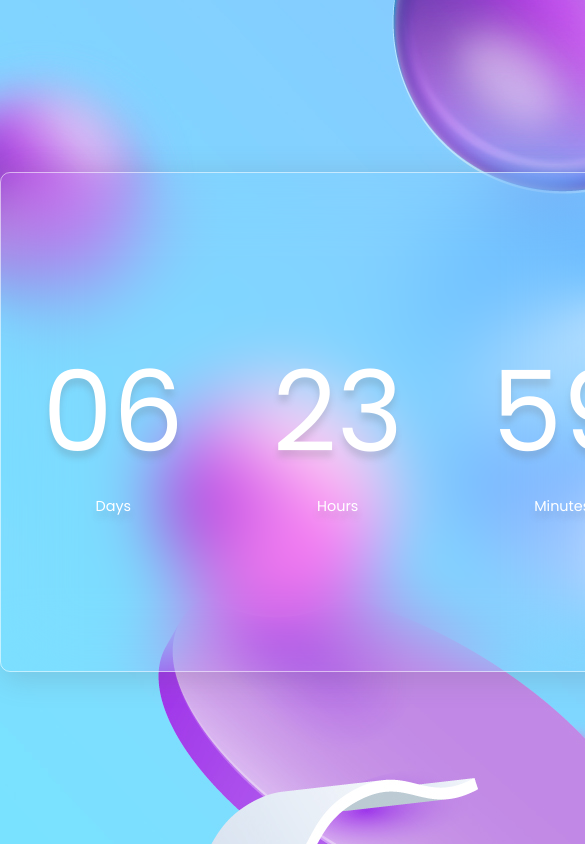
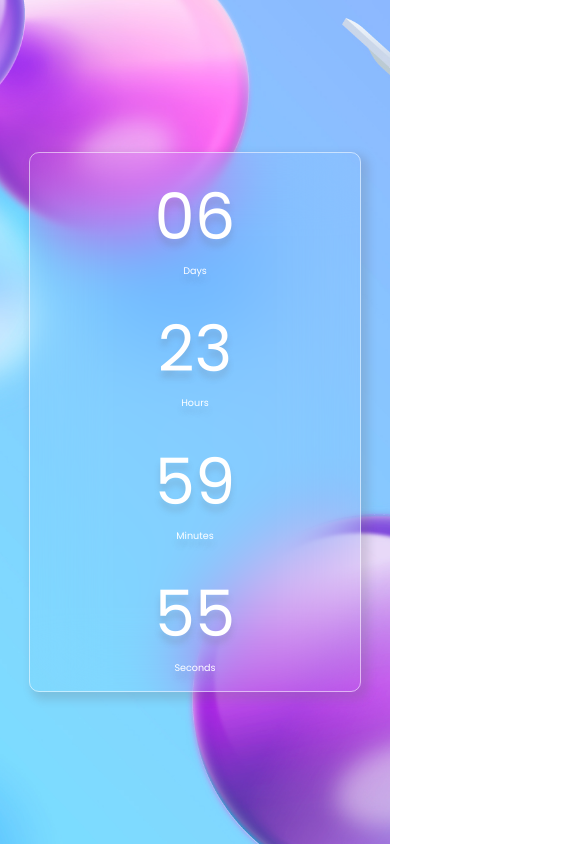
Before and after one commit to Aecheverri1/countdown, a plain HTML site: page index.html in a window 390 px wide. Shown: the top 844 px of the page, 585 px wide, since content can reach past the window. Drawn offline with Linux system fonts and the light colour scheme.

Commit message:
Added the responsive version for mobile, tablet and desktop

```diff
--- /dev/null
+++ b/desktop.css
@@ -0,0 +1,22 @@
+.countdown-container {
+    display: flex;
+    flex-direction: row;
+    width: 900px;
+    height: 500px;
+    justify-content: space-around;
+}
+
+.time-container {
+    display: flex;
+    width: 170px;
+    flex-direction: column;
+    margin: 8px;
+}
+
+.digit {
+    font-size: 7rem;
+}
+
+.description {
+    font-size: .9rem;
+}
--- a/index.html
+++ b/index.html
@@ -4,7 +4,9 @@
     <meta charset="UTF-8">
     <meta http-equiv="X-UA-Compatible" content="IE=edge">
     <meta name="viewport" content="width=device-width, initial-scale=1.0">
-    <link rel="stylesheet" href="./style.css">
+    <link rel="stylesheet" href="./mobile.css">
+    <link rel="stylesheet" href="./tablet.css" media="screen and (min-width: 768px)">
+    <link rel="stylesheet" href="./desktop.css" media="screen and (min-width: 1000px)">
     <link rel="preconnect" href="https://fonts.googleapis.com">
     <link rel="preconnect" href="https://fonts.gstatic.com" crossorigin>
     <link href="https://fonts.googleapis.com/css2?family=Poppins:wght@200;300;400;500;700&display=swap" rel="stylesheet">
--- a/style.css
+++ b/mobile.css
@@ -12,6 +12,9 @@ html {
 
 body {
     background-image: url('./images/background.jpg');
+    background-position: center;
+    background-size: cover;
+    background-repeat: no-repeat;
     width: 100vw;
     height: 100vh;
     display: flex;
@@ -21,31 +24,32 @@ body {
 
 .countdown-container {
     display: flex;
-    width: 900px;
-    height: 500px;
-    justify-content: space-around;
+    flex-direction: column;
+    width: 85%;
+    height: 540px;
     align-items: center;
+    justify-content: space-evenly;
     text-align: center;
     margin: auto;
     backdrop-filter: blur(35px);
     border: 1px solid rgba(255, 255, 255, 0.548);
     border-radius: 10px;
-    box-shadow: rgba(100, 100, 111, 0.2) 5px 5px 29px 3px;
+    box-shadow: rgba(100, 100, 111, 0.2) 5px 5px 8px 3px;
 }
 
 .time-container {
     display: flex;
-    width: 170px;
+    width: 150px;
     flex-direction: column;
     margin: 8px;
 }
 
 .digit {
-    font-size: 7rem;
+    font-size: 4rem;
     text-shadow: rgba(100, 100, 111, 0.2) 0px 7px 6px;
 }
 
 .description {
-    font-size: .9rem;
+    font-size: .6rem;
     text-shadow: rgba(100, 100, 111, 0.2) 0px 7px 6px;
 }
--- /dev/null
+++ b/tablet.css
@@ -0,0 +1,22 @@
+.countdown-container {
+    display: flex;
+    flex-direction: row;
+    width: 690px;
+    height: 500px;
+    justify-content: space-around;
+}
+
+.time-container {
+    display: flex;
+    width: 150px;
+    flex-direction: column;
+    margin: 8px;
+}
+
+.digit {
+    font-size: 5rem;
+}
+
+.description {
+    font-size: .8rem;
+}
```
